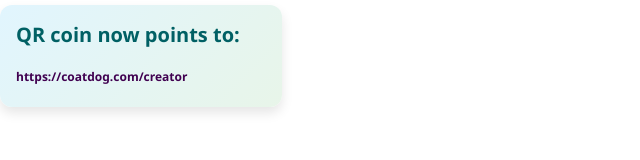
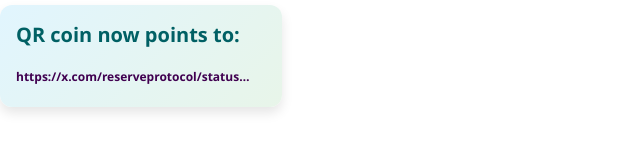
Before and after one commit to stanfy79/qr-coin, a website: page public/index.html in a window 1280 px wide. Shown: the full height of the page, 0-640 px from the left. Drawn offline with Linux system fonts and the light colour scheme; no server answers.

Commit message:
Update index.html

```diff
--- a/public/index.html
+++ b/public/index.html
@@ -97,8 +97,8 @@
   <div id="qr-coin-widget-root" class="qr-widget billboard">
     <div>
         <span>QR coin now points to:</span>
-        <a href="https://coatdog.com/creator" id="major-url" target="_blank">
-          <p id="scraped-output">https://coatdog.com/creator</p>
+        <a href="https://x.com/reserveprotocol/status/1924842686588092439" id="major-url" target="_blank">
+          <p id="scraped-output">https://x.com/reserveprotocol/status/1924842686588092439</p>
         </a>
     </div>
   </div>
```
